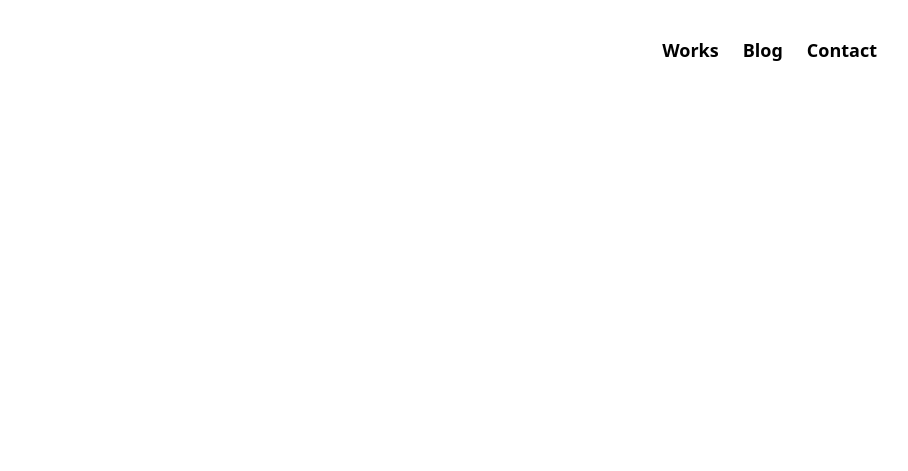
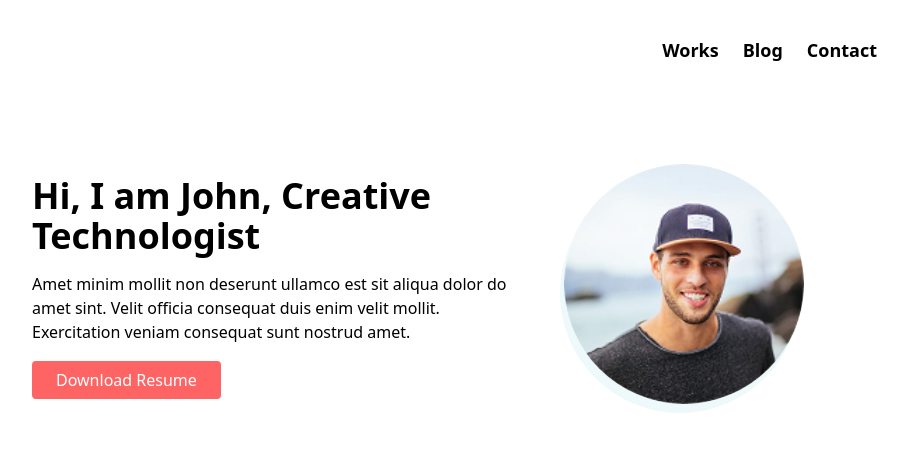
Before and after one commit to baratovarslan24-gif/JOHN-Tailwind, a plain HTML site: page index.html in a window 1280 px wide. Shown: the whole page, without its empty margins (222-1130 px from the left). Drawn offline with nearby package versions, Linux system fonts and the light colour scheme.

Commit message:
add hero

```diff
--- a/index.html
+++ b/index.html
@@ -32,5 +32,34 @@
         </nav>
       </div>
     </header>
+    <main>
+      <section class="py-16">
+        <div
+          class="max-w-[860px] mx-auto px-4 flex flex-col items-center justify-center gap-8 md:flex-row"
+        >
+          <img
+            class="w-[170px] h-[170px] rounded-full object-cover shadow-[-4px_9px_0px_#edf9fa] md:order-2 md:w-[240px] md:h-[240px]"
+            src="./images/hero.jpg"
+            alt=""
+          />
+          <div class="text-center md:text-left md:max-w-[500px]">
+            <h1 class="text-4xl font-bold text-[21243d] mb-4">
+              Hi, I am John, Creative Technologist
+            </h1>
+            <p class="text-base mb-6">
+              Amet minim mollit non deserunt ullamco est sit aliqua dolor do
+              amet sint. Velit officia consequat duis enim velit mollit.
+              Exercitation veniam consequat sunt nostrud amet.
+            </p>
+            <a
+              class="py-2 px-6 bg-[#ff6464] text-white rounded-sm text-base hover:bg-white hover:text-[#ff6464] transition-colors"
+              href="#"
+              download="#"
+              >Download Resume</a
+            >
+          </div>
+        </div>
+      </section>
+    </main>
   </body>
 </html>
```
